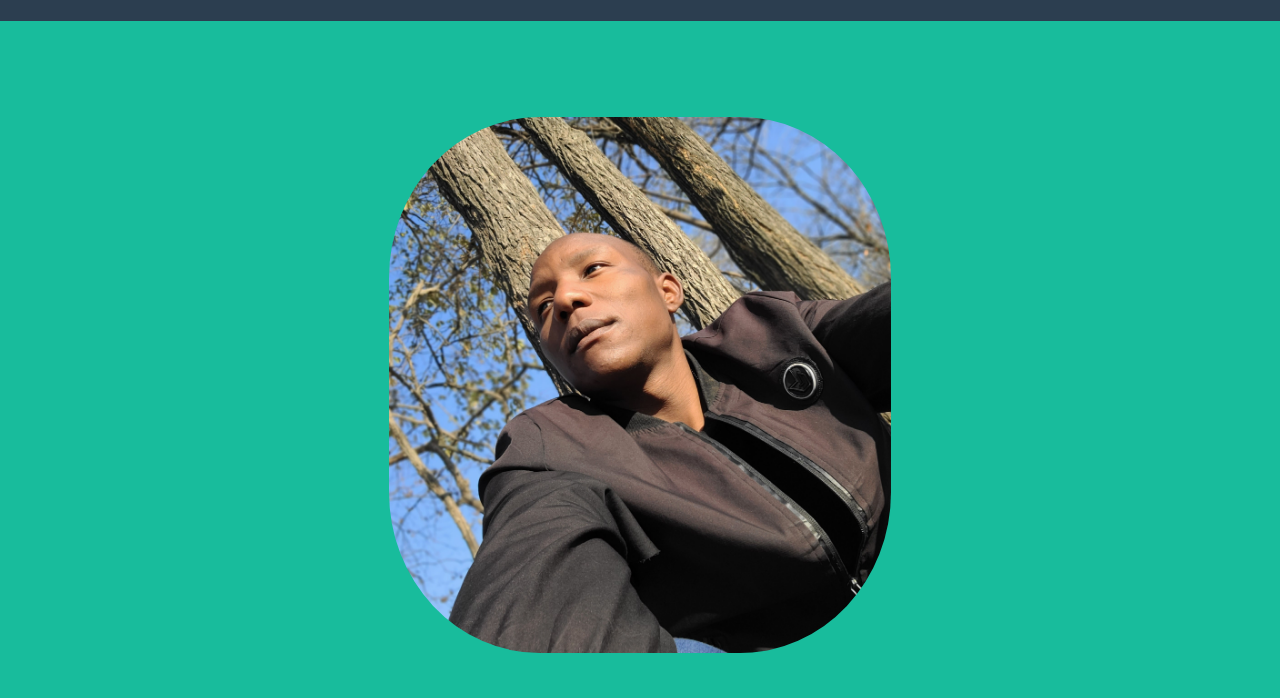
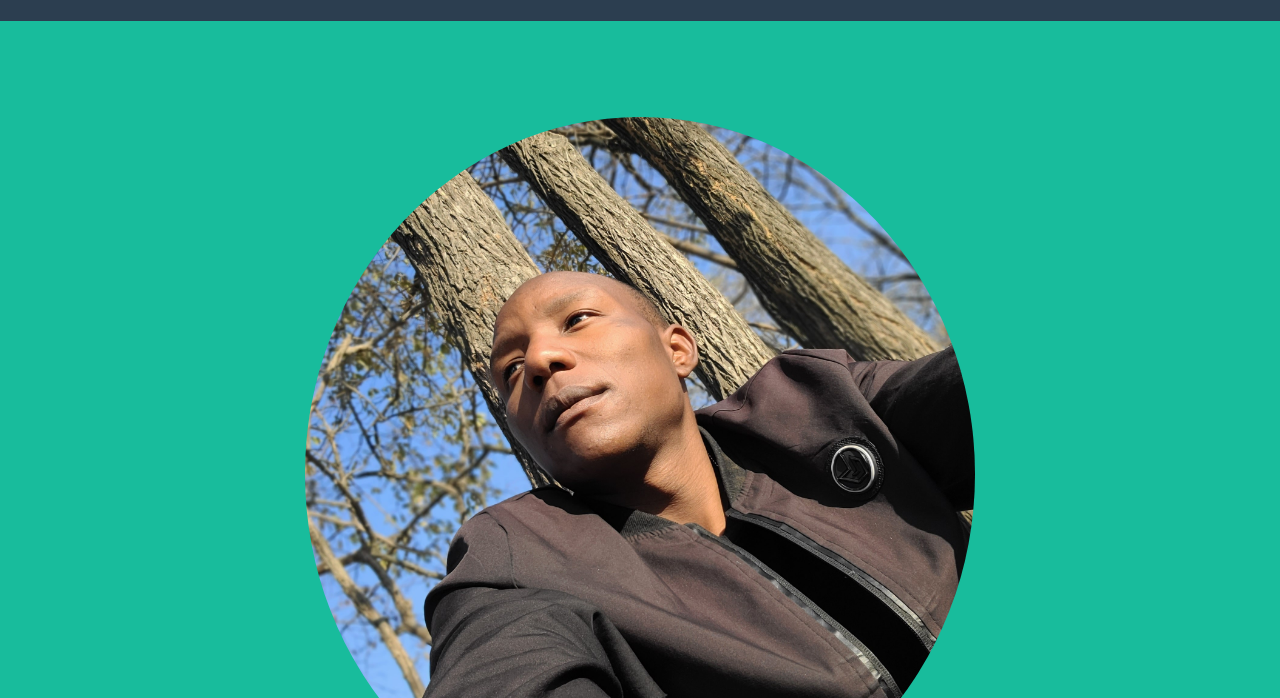
Before and after one commit to Sjmwax/website, a plain HTML site: page index.html in a window 1280 px wide. Shown: the part 85-783 px from the top of the page. Drawn offline with Linux system fonts and the light colour scheme.

Commit message:
Update index.html

```diff
--- a/index.html
+++ b/index.html
@@ -25,7 +25,7 @@
         </div>
     </nav>
     <header class="text-center text-white bg-primary masthead">
-        <div  class="container"><img id="profile-img" class="img-fluid d-block mx-auto mb-5" style="border-radius:30%; width:45%" src="assets/img/profile.png">
+        <div  class="container"><img id="profile-img" class="img-fluid d-block mx-auto mb-5" style="border-radius:50%; width:60%" src="assets/img/profile.png">
             <h1>536a6d</h1>
             <hr class="star-light">
             <h2 class="fw-light mb-0">Web Developer</h2>
```
